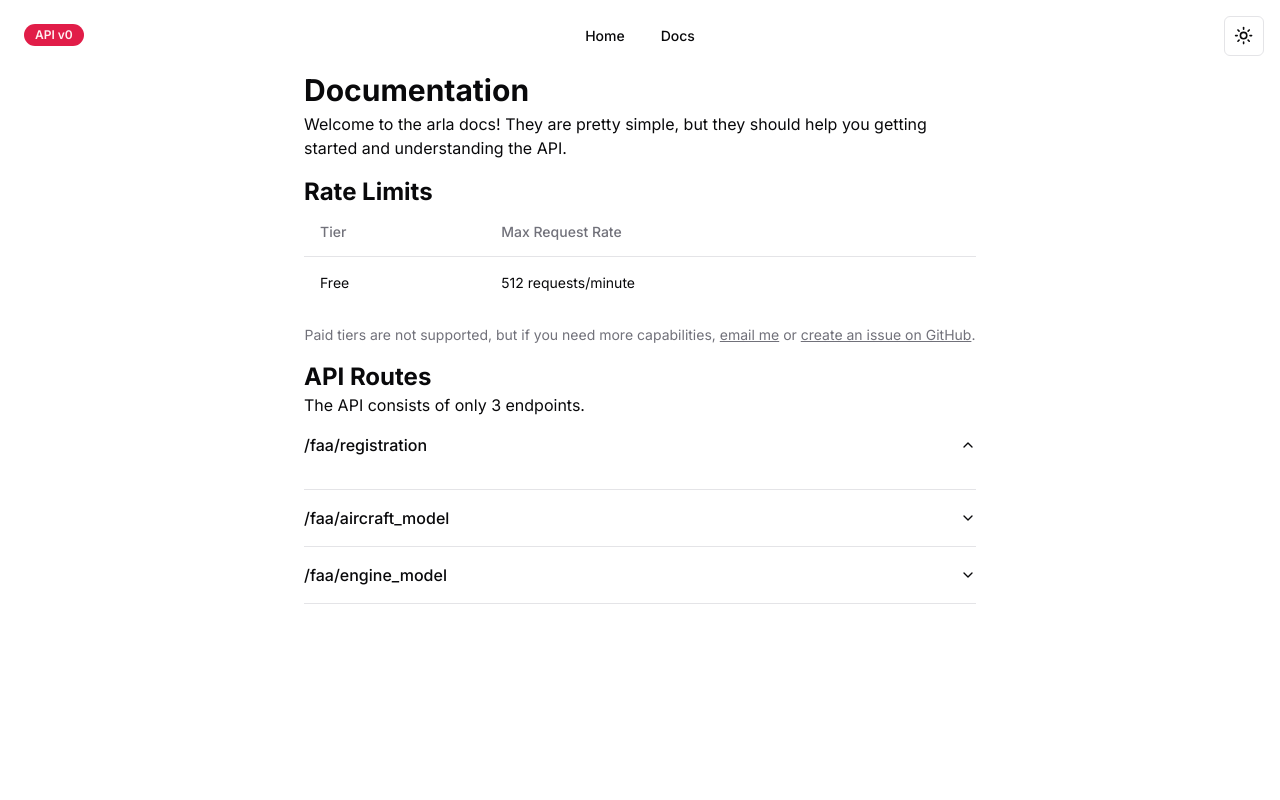
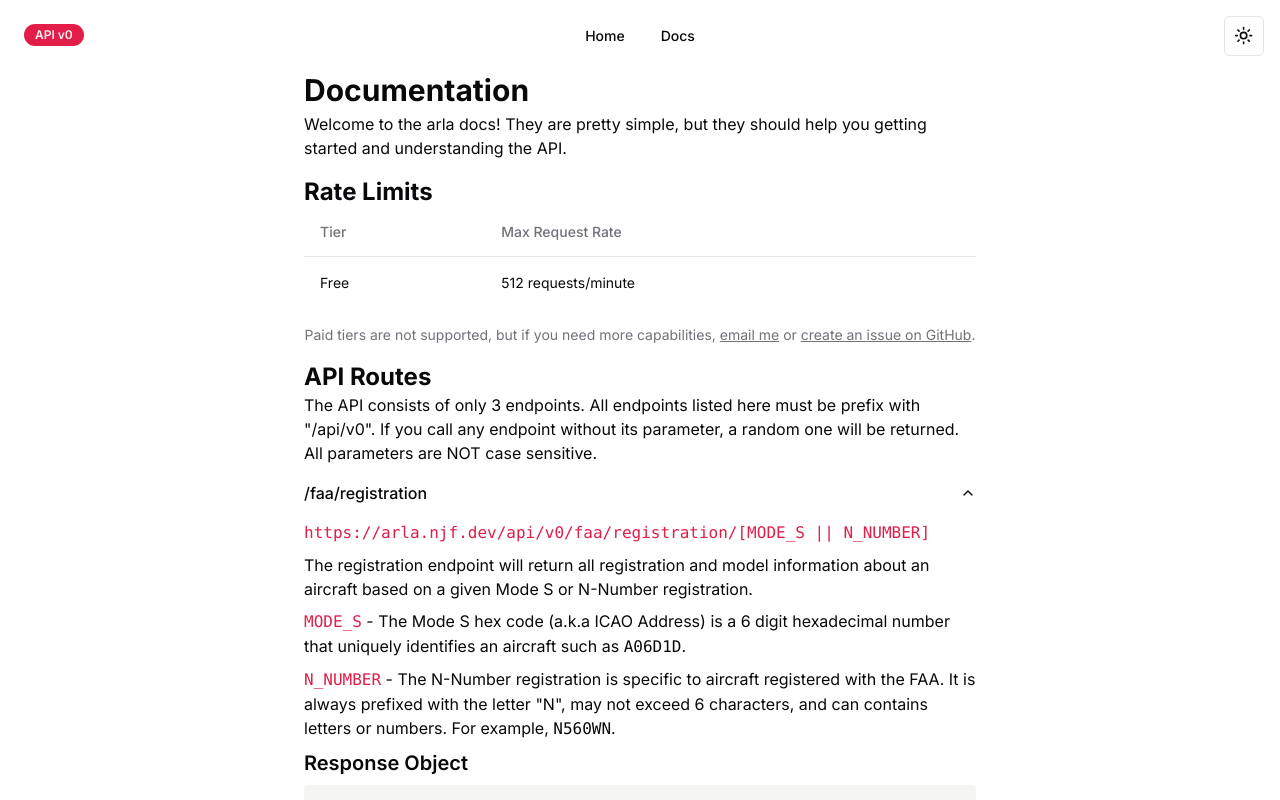
Before and after one commit to njfdev/Aircraft-Registration-Lookup-API, a Next.js app: page /docs in a window 1280 px wide. Both pictures are taken after a click on the button "/faa/registration". Shown: the top 800 px of the page. Built offline with nearby package versions, Linux system fonts and the light colour scheme.

Commit message:
Add Documentation for Registration API

```diff
--- a/src/app/docs/page.tsx
+++ b/src/app/docs/page.tsx
@@ -1,9 +1,12 @@
+"use client";
+
 import {
   Accordion,
   AccordionContent,
   AccordionItem,
   AccordionTrigger,
 } from "@/components/ui/accordion";
+import { Button } from "@/components/ui/button";
 import {
   Table,
   TableBody,
@@ -15,6 +18,7 @@ import {
 } from "@/components/ui/table";
 import { MAX_FREE_REQUESTS_PER_MINUTE } from "@/lib/types";
 import Link from "next/link";
+import { useState } from "react";
 
 export default function DocsPage() {
   return (
@@ -59,11 +63,55 @@ export default function DocsPage() {
         </TableCaption>
       </Table>
       <h2 className="mt-4 text-2xl font-bold">API Routes</h2>
-      <p>The API consists of only 3 endpoints.</p>
+      <p>
+        The API consists of only 3 endpoints. All endpoints listed here must be
+        prefix with &quot;/api/v0&quot;. If you call any endpoint without its
+        parameter, a random one will be returned. All parameters are NOT case
+        sensitive.
+      </p>
       <Accordion type="single" collapsible>
         <AccordionItem value="faa-registration">
           <AccordionTrigger>/faa/registration</AccordionTrigger>
-          <AccordionContent></AccordionContent>
+          <AccordionContent className="flex flex-col gap-2 text-base">
+            <code className="text-primary">
+              https://arla.njf.dev/api/v0/faa/registration/[MODE_S || N_NUMBER]
+            </code>
+            <p>
+              The registration endpoint will return all registration and model
+              information about an aircraft based on a given Mode S or N-Number
+              registration.
+            </p>
+            <p>
+              <code className="text-primary">MODE_S</code> - The Mode S hex code
+              (a.k.a ICAO Address) is a 6 digit hexadecimal number that uniquely
+              identifies an aircraft such as <code>A06D1D</code>.
+            </p>
+            <p>
+              <code className="text-primary">N_NUMBER</code> - The N-Number
+              registration is specific to aircraft registered with the FAA. It
+              is always prefixed with the letter &quot;N&quot;, may not exceed 6
+              characters, and can contains letters or numbers. For example,{" "}
+              <code>N560WN</code>.
+            </p>
+            <h3 className="text-xl font-semibold">Response Object</h3>
+            <pre className="rounded p-4 dark:bg-stone-900 bg-stone-100">
+              &#123;{"\n"}
+              {"  "}&quot;registration&quot;:{" "}
+              <Link
+                href=""
+                className="underline hover:opacity-80 active:opacity-65"
+              >
+                RegistrationObject
+              </Link>
+              {"\n"}
+              &#125;
+            </pre>
+            <h3 className="text-xl font-semibold mt-2">Try Yourself</h3>
+            <TryYourselfAPIBlock
+              endpoint="/faa/registration"
+              parameters={["", "A06D1D", "N560WN"]}
+            />
+          </AccordionContent>
         </AccordionItem>
         <AccordionItem value="aircraft-model">
           <AccordionTrigger>/faa/aircraft_model</AccordionTrigger>
@@ -77,3 +125,50 @@ export default function DocsPage() {
     </main>
   );
 }
+
+function TryYourselfAPIBlock({
+  endpoint,
+  parameters,
+}: {
+  endpoint: string;
+  parameters: string[];
+}) {
+  const [currentResult, setCurrentResult] = useState("");
+  const [currentApiPath, setCurrentApiPath] = useState("");
+
+  return (
+    <div className="flex flex-col gap-1">
+      <div className="flex gap-1 w-full *:grow">
+        {parameters.map((parameter) => {
+          return (
+            <Button
+              onClick={async () => {
+                const requestPath = `/api/v0${endpoint}/${parameter}`;
+                setCurrentApiPath(requestPath);
+                const apiResult = await fetch(requestPath);
+                setCurrentResult(
+                  JSON.stringify(await apiResult.json()!, undefined, "  ")
+                );
+              }}
+              key={parameter}
+            >
+              {endpoint}
+              {parameter && `/${parameter}`}
+            </Button>
+          );
+        })}
+      </div>
+      <pre className="rounded p-4 dark:bg-stone-900 bg-stone-100">
+        {currentApiPath ? (
+          <span className="text-primary">
+            https://arla.njf.dev{currentApiPath}
+            {"\n"}
+          </span>
+        ) : (
+          "{}"
+        )}
+        {currentResult}
+      </pre>
+    </div>
+  );
+}
```
